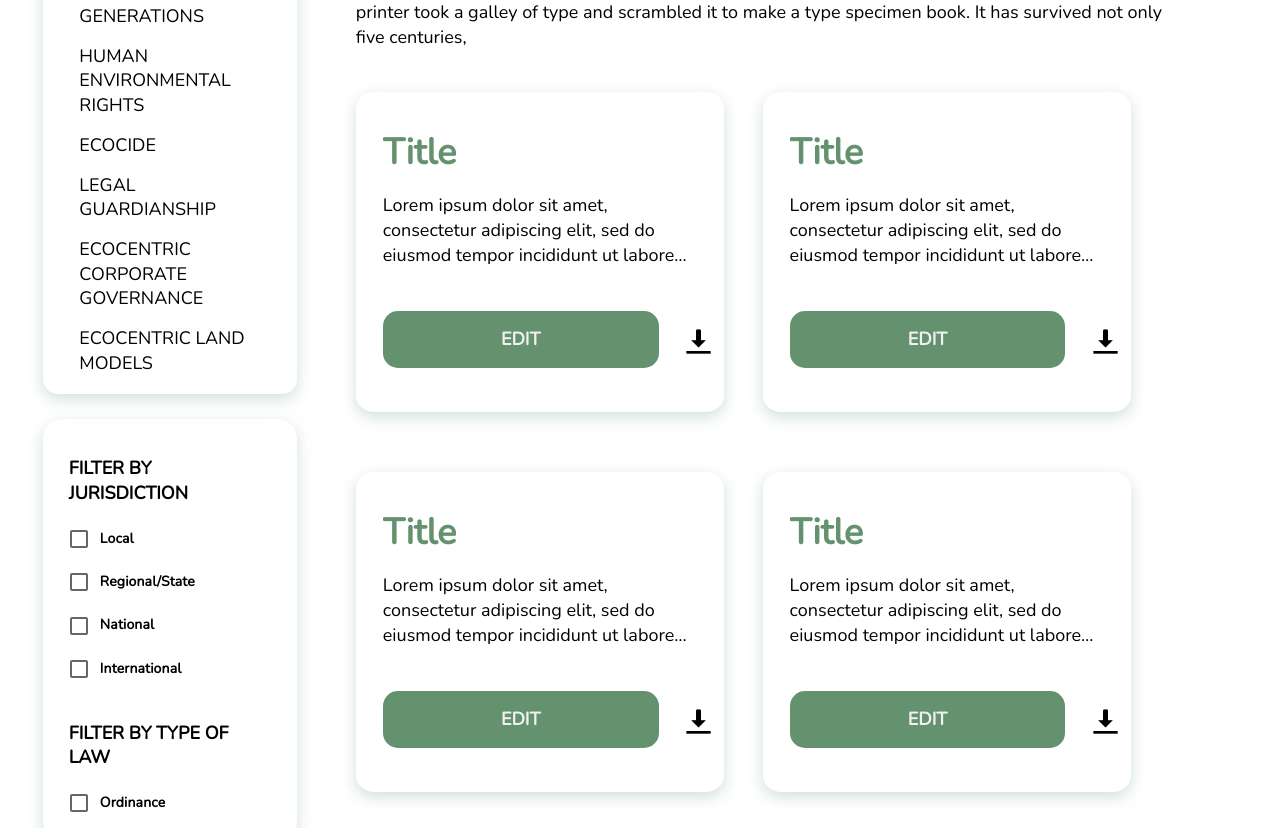
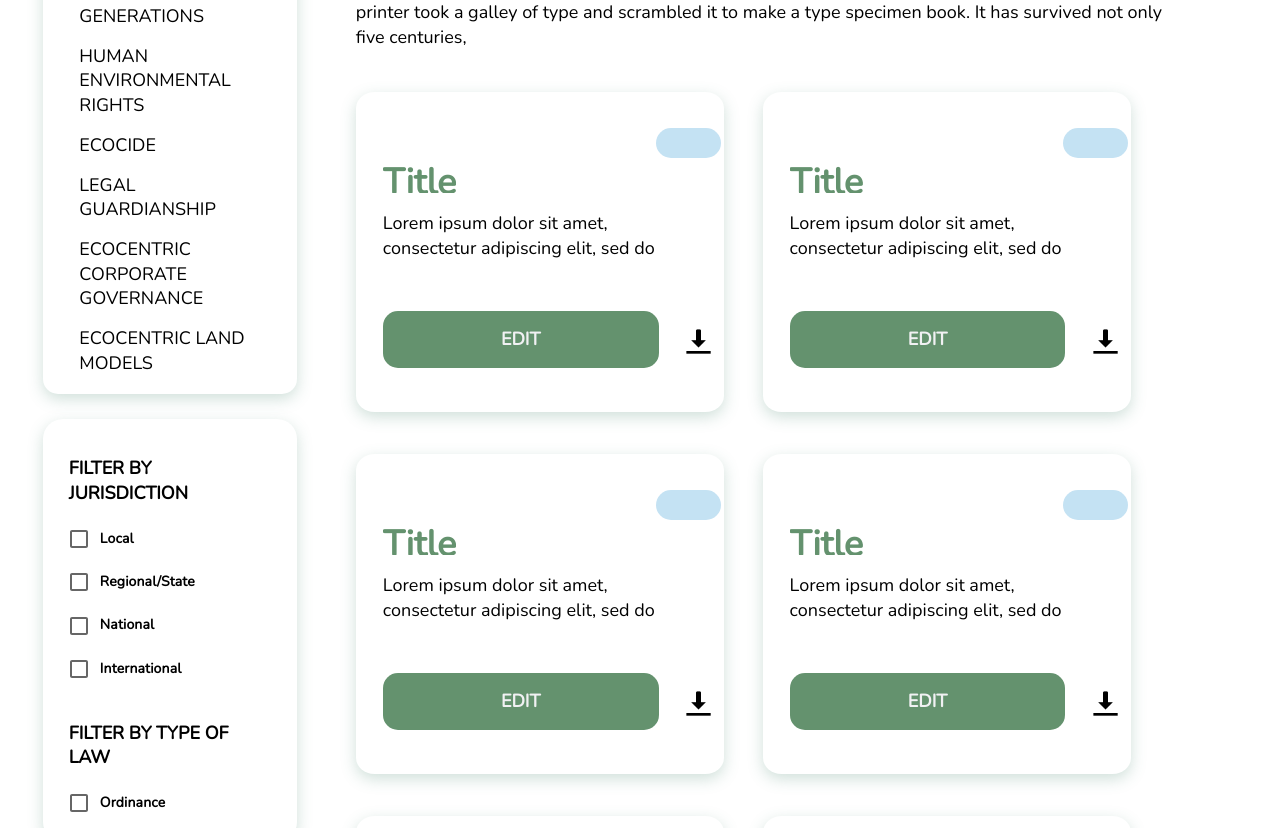
Before and after one commit to cornellh4i/earth-law-center, a React (Create React App) app in the folder client/: page /laws in a window 1280 px wide. Shown: the part 740-1568 px from the top of the page. Built offline with nearby package versions, Linux system fonts and the light colour scheme.

Commit message:
added tags

```diff
--- a/client/src/components/Button/Button.css
+++ b/client/src/components/Button/Button.css
@@ -98,10 +98,10 @@
 .card-type-btn {
   width: 65px;
   height: 40px;
-  background: #C6DCCB;
+  background: #C4E2F3;
   border-radius: 15px;
   border: none;
-  color: #64926E;
+  color: #C4E2F3;
   margin-left: 80%;
   font-family: 'Nunito';
   font-style: normal;
--- a/client/src/components/TemplateCard/TemplateCard.css
+++ b/client/src/components/TemplateCard/TemplateCard.css
@@ -12,7 +12,7 @@
     min-width: 300px;
     margin-right: 3vw;
     margin-top: 3vh;
-    margin-bottom: 4%;
+    margin-bottom: 2%;
     box-shadow: 0px 5px 15px rgba(69, 130, 108, 0.25);
 }
 .card-text-container, .card-image-text-container{
--- a/client/src/components/TemplateCard/TemplateCard.jsx
+++ b/client/src/components/TemplateCard/TemplateCard.jsx
@@ -13,6 +13,7 @@ import downloadbtn from './assets/download-btn.png';
 const TemplateCard = (props) => {
   var card_content =
     <div className='card-text-container'>
+      <Button css='card-type-btn' onClick={props.edit} text={props.type}  ></Button>
         <h1 className='card-title'>{props.title}</h1>
         <p className='card-summary'>{props.summary}</p>
     </div>
```
Also changed, not shown: 1 other file (tests, documents, lock files or other folders).
